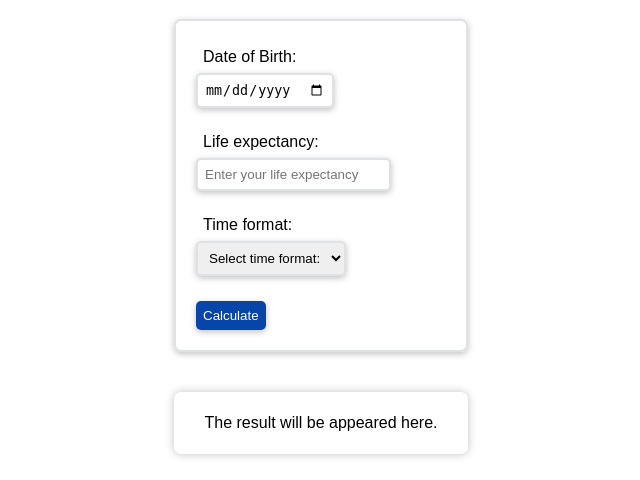
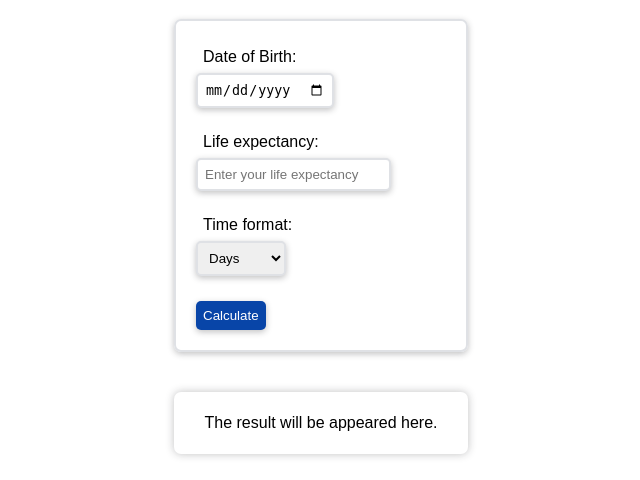
Before and after one commit to pomegstar/life_calculator, a Flask app: page / in a window 1280 px wide. Shown: the part 235-715 px from the top of the page, without its empty margins (319-959 px from the left). Run offline with Flask 3, Linux system fonts and the light colour scheme.

Commit message:
Update index.html

```diff
--- a/templates/index.html
+++ b/templates/index.html
@@ -46,11 +46,11 @@
             <input type="number" id="years" placeholder="Enter your life expectancy" name="years" min="0" required><br>
             <label for="measure">Time format:</label>
             <select name="measure" id="measure" required>
-                <option value="Time format" disabled selected>Select time format:</option>
+
                 <option value="seconds">Seconds</option>
                 <option value="minutes">Minutes</option>
                 <option value="hours">Hours</option>
-                <option value="days">Days</option>
+                <option value="days" selected>Days</option>
             </select>
         <input id ="bt" type="submit" value="Calculate">
     </form>
```
